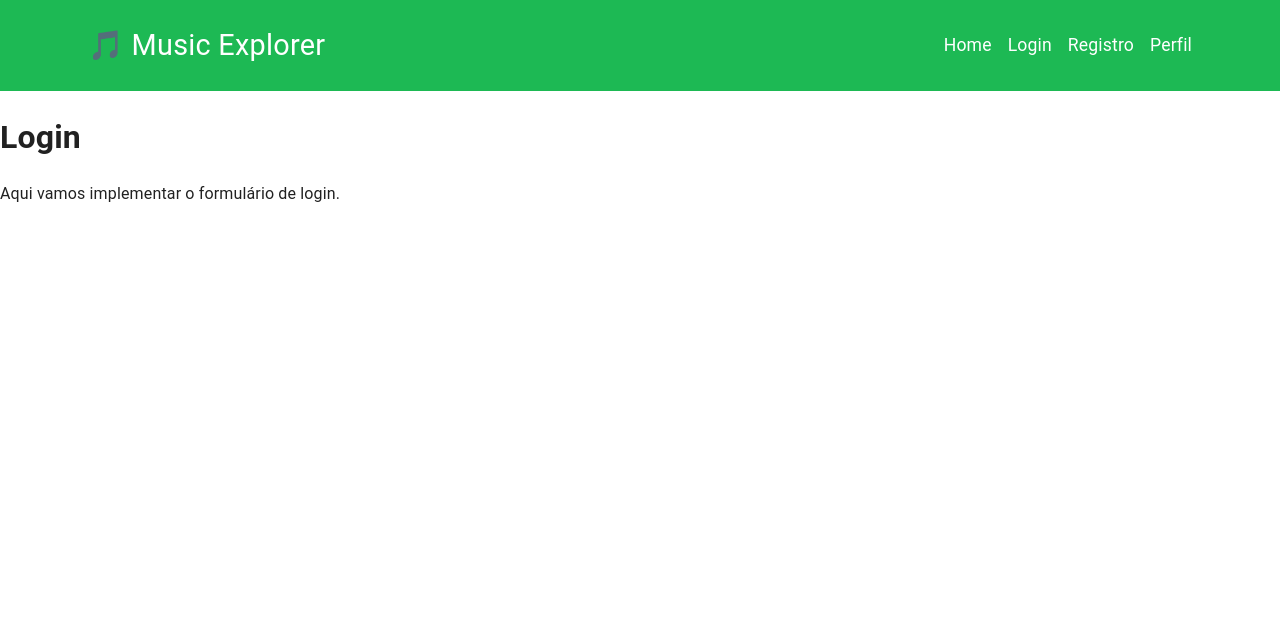
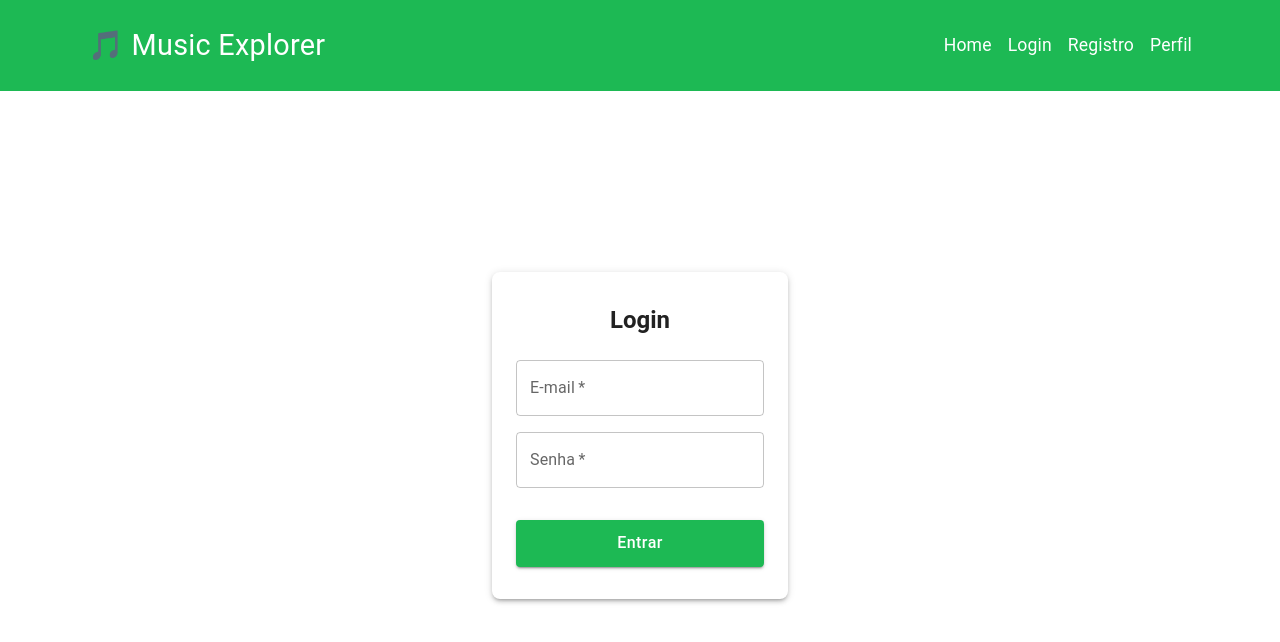
Before and after one commit to marcelosampaio/MusicExplorer, a React (Create React App) app: page /login in a window 1280 px wide. Shown: the top 642 px of the page. Built offline with nearby package versions, Linux system fonts and the light colour scheme.

Commit message:
feat: new component LoginForm

```diff
--- /dev/null
+++ b/src/components/LoginForm.js
@@ -0,0 +1,101 @@
+import React, { useState } from "react";
+import { Box, TextField, Button, Typography, Alert } from "@mui/material";
+
+function LoginForm() {
+  const [user, setUser] = useState({ email: "", password: "" });
+  const [error, setError] = useState("");
+  const [success, setSuccess] = useState("");
+
+  const handleChange = (e) => {
+    const { name, value } = e.target;
+    setUser((prev) => ({ ...prev, [name]: value }));
+    setError("");
+    setSuccess("");
+  };
+
+  const handleSubmit = (e) => {
+    e.preventDefault();
+
+    if (!user.email.trim() || !user.password.trim()) {
+      setError("Por favor, preencha todos os campos.");
+      return;
+    }
+
+    // Mock de login
+    if (user.email === "adm@login.com" && user.password === "123456") {
+      setSuccess("Login realizado com sucesso!");
+      setError("");
+    } else {
+      setError("Email ou senha incorretos.");
+      setSuccess("");
+    }
+  };
+
+  return (
+    <Box
+      component="form"
+      onSubmit={handleSubmit}
+      sx={{
+        display: "flex",
+        flexDirection: "column",
+        alignItems: "center",
+        justifyContent: "center",
+        gap: 2,
+        mt: 6,
+        mx: "auto",
+        maxWidth: 400,
+        px: 3,
+        py: 4,
+        borderRadius: 2,
+        boxShadow: 3,
+        bgcolor: "background.paper",
+      }}
+    >
+      <Typography variant="h5" sx={{ fontWeight: "bold", mb: 1 }}>
+        Login
+      </Typography>
+
+      {error && <Alert severity="error" sx={{ width: "100%" }}>{error}</Alert>}
+      {success && <Alert severity="success" sx={{ width: "100%" }}>{success}</Alert>}
+
+      <TextField
+        label="E-mail"
+        name="email"
+        type="email"
+        value={user.email}
+        onChange={handleChange}
+        fullWidth
+        required
+      />
+
+      <TextField
+        label="Senha"
+        name="password"
+        type="password"
+        value={user.password}
+        onChange={handleChange}
+        fullWidth
+        required
+      />
+
+      <Button
+        type="submit"
+        variant="contained"
+        fullWidth
+        sx={{
+          mt: 2,
+          bgcolor: "#1DB954",
+          color: "#fff",
+          fontSize: 16,
+          py: 1.2,
+          "&:hover": { bgcolor: "#17a348" },
+          textTransform: "none",
+        }}
+      >
+        Entrar
+      </Button>
+    </Box>
+  );
+}
+
+export default LoginForm;
--- a/src/pages/Login.js
+++ b/src/pages/Login.js
@@ -1,9 +1,21 @@
+import React from "react";
+import { Box } from "@mui/material";
+import LoginForm from "../components/LoginForm";
+
 function Login() {
   return (
-    <div>
-      <h1>Login</h1>
-      <p>Aqui vamos implementar o formulário de login.</p>
-    </div>
+    <Box
+      sx={{
+        display: "flex",
+        justifyContent: "center",
+        alignItems: "center",
+        minHeight: "80vh",
+        bgcolor: "background.default",
+        px: 2,
+      }}
+    >
+      <LoginForm />
+    </Box>
   );
 }
 
```
